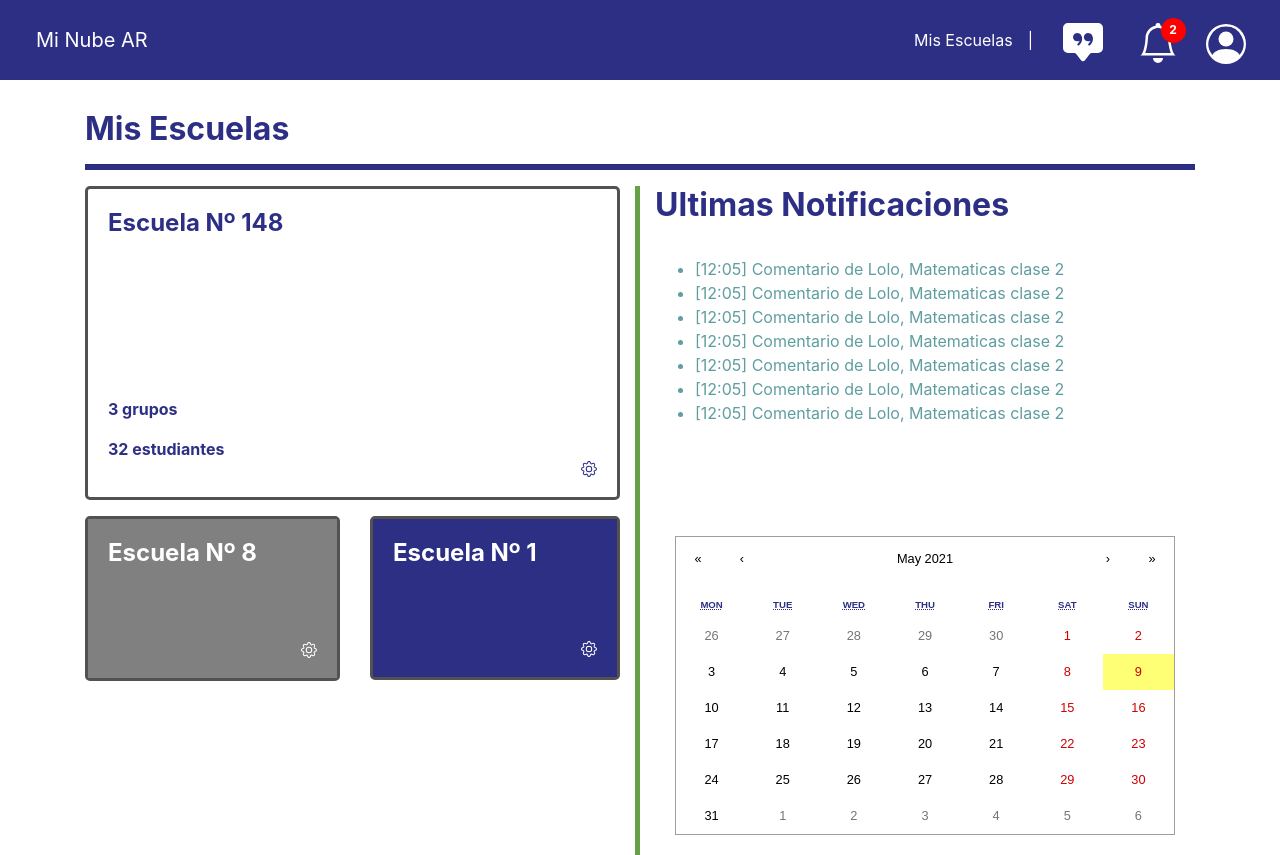
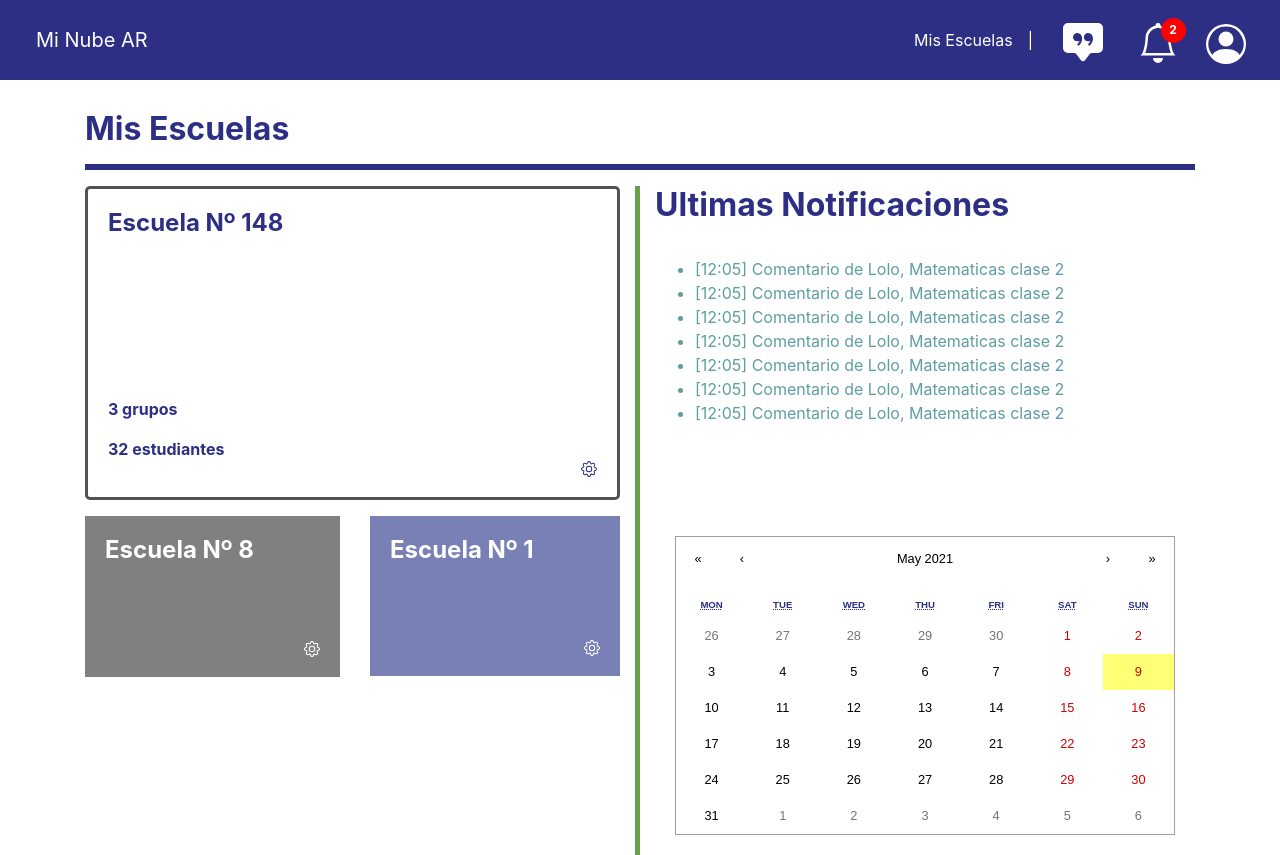
Before and after one commit to JulietaIracheta/MiNubeArFront, a React (Create React App) app: page /docente in a window 1280 px wide. Built offline with nearby package versions, Linux system fonts and the light colour scheme; the HTML template or start-up script is replaced by a standard one.

Commit message:
cambio color de docente, arreglo btn de login google, y fix de fotito de perfil

```diff
--- a/src/assets/css/css-docente.css
+++ b/src/assets/css/css-docente.css
@@ -64,7 +64,7 @@
 }
 
 .escuela2 {
-  background-color: #2d2f85;
+  background-color: #7980b5;
   color: white;
 }
 
--- a/src/components/Docente/CursosAsignadosDocente.js
+++ b/src/components/Docente/CursosAsignadosDocente.js
@@ -1,5 +1,6 @@
 import React from 'react'
-import NavDocente from '../NavDocente'
+import NavDocente from './NavDocente'
+
 import { Calculator, Gear, Palette, Laptop, Globe, Flower1, Flower2, ThermometerSun, VectorPen } from 'react-bootstrap-icons';
 import { Calendar } from 'react-calendar';
 import { Link } from 'react-router-dom';
--- a/src/components/Docente/EscuelasDocente.js
+++ b/src/components/Docente/EscuelasDocente.js
@@ -39,24 +39,21 @@ export default function EscuelasDocente () {
           <div className="col-md-12 colorDoc font-weight-bold" >
             <div className="row">
               <div className="col-md-3 ">
-                <div className="bordes">
                   <div className="card-body escuela1">
                     <h5 className="card-title size espacio font-weight-bold">Escuela Nº 8 </h5>
                     <div class="d-flex flex-row-reverse">
                     <Gear />
-                </div>
                   </div>
-                </div>
+                  </div>
+
               </div>
               <div className="col-md-3 border-derecho">
-                <div className="bordes">
                   <div className="card-body  escuela2">
                     <h5 className="card-title size espacio font-weight-bold">Escuela Nº 1</h5>
                     <div class="d-flex flex-row-reverse">
                     <Gear />
                     </div>
                   </div>
-                </div>
               </div>
               <div className="col-md-6 ">
                 <div>
--- a/src/components/Docente/NavDocente.js
+++ b/src/components/Docente/NavDocente.js
@@ -1,5 +1,5 @@
 import React, { useState } from "react";
-import {Link} from 'react-router-dom';
+import {Link, useHistory} from 'react-router-dom';
 import {
   Collapse,
   Navbar,
@@ -18,14 +18,17 @@ import { useCookies } from 'react-cookie';
 const NavBar = (props) => {
   const [isOpen, setIsOpen] = useState(false);
   const [cookies, setCookie] = useCookies(['usuario']);
-
+  const history = useHistory();
+  console.log(cookies);
   const toggle = () => setIsOpen(!isOpen);
   const logout = async () => {
-    await fetch('http://localhost:60671/api/usuario/logout', {
+    history.push('/login')
+
+    /*await fetch('http://localhost:60671/api/usuario/logout', {
       method: 'POST',
       headers: { "Content-type": "application/json" },
       credentials: "include",
-    });
+    });*/
   }
 
   return (
@@ -53,7 +56,7 @@ const NavBar = (props) => {
             </DropdownToggle>
             <DropdownMenu right>
                 <DropdownItem>
-                <Link to='/login' onClick={logout}>Logout</Link>
+                <Link className="text-decoration-none" to='/login' onClick={logout}>Logout</Link>
                 </DropdownItem>
               </DropdownMenu>
             </UncontrolledDropdown>
--- a/src/components/Login.js
+++ b/src/components/Login.js
@@ -23,7 +23,7 @@ const Login = () => {
     console.log(res)
     setCookie('Name', res.profileObj.name, { path: '/' });
     setCookie('img', res.profileObj.imageUrl, { path: '/' });
-    history.push('/rol')
+    history.push('/docente')
 }
 
   const submit = async (e, rol) => {
@@ -51,25 +51,27 @@ const Login = () => {
         <div>
           <img src={logo} className="logo"></img>
         </div>
+        <div>
+
         <FormGroup>
           <Input
             type="email"
             placeholder="Email"
             onChange={(e) => setEmail(e.target.value)}
-          ></Input>
+            ></Input>
         </FormGroup>
         <FormGroup>
           <Input
             type="password"
             placeholder="Password"
             onChange={(e) => setPassword(e.target.value)}
-          ></Input>
+            ></Input>
         </FormGroup>
         <Button className="btn btn-lg btn-dark btn-block">Ingresar</Button>
         <div className="text-center pt-3">O ingresa con : </div>
         <div className="btn-group login-button">
           <MicrosoftLoginButton>Microsoft</MicrosoftLoginButton>
-          <GoogleLoginButton clientId="1008891152271-jvlq4r789kf6mlihar2uekqthgn30dob.apps.googleusercontent.com"
+          <GoogleLogin clientId="1008891152271-jvlq4r789kf6mlihar2uekqthgn30dob.apps.googleusercontent.com"
                         buttonText="Google"
                         onSuccess={responseGoogle}
                         onFailure={responseGoogle}
@@ -80,6 +82,7 @@ const Login = () => {
           <span className="pt-2"> | </span>
           <a href="/recuperar_password">Olvido su password?</a>
         </div>
+                        </div>
       </Form>
     </div>
   );
```
